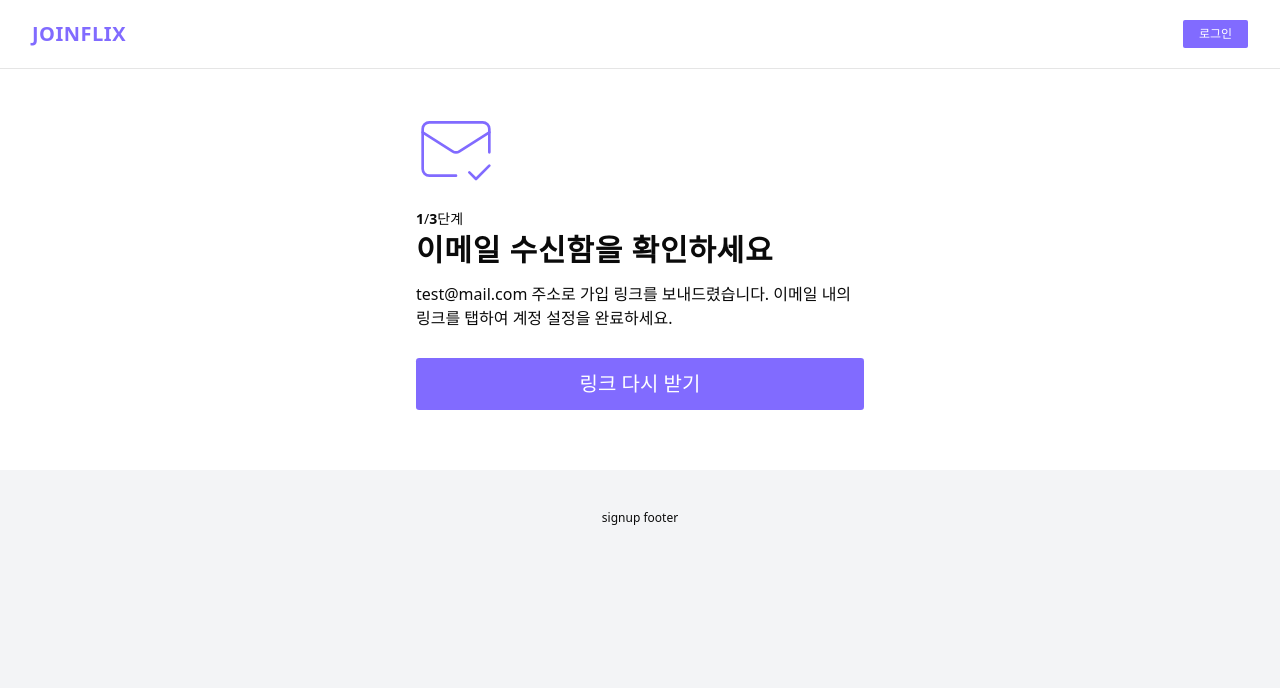
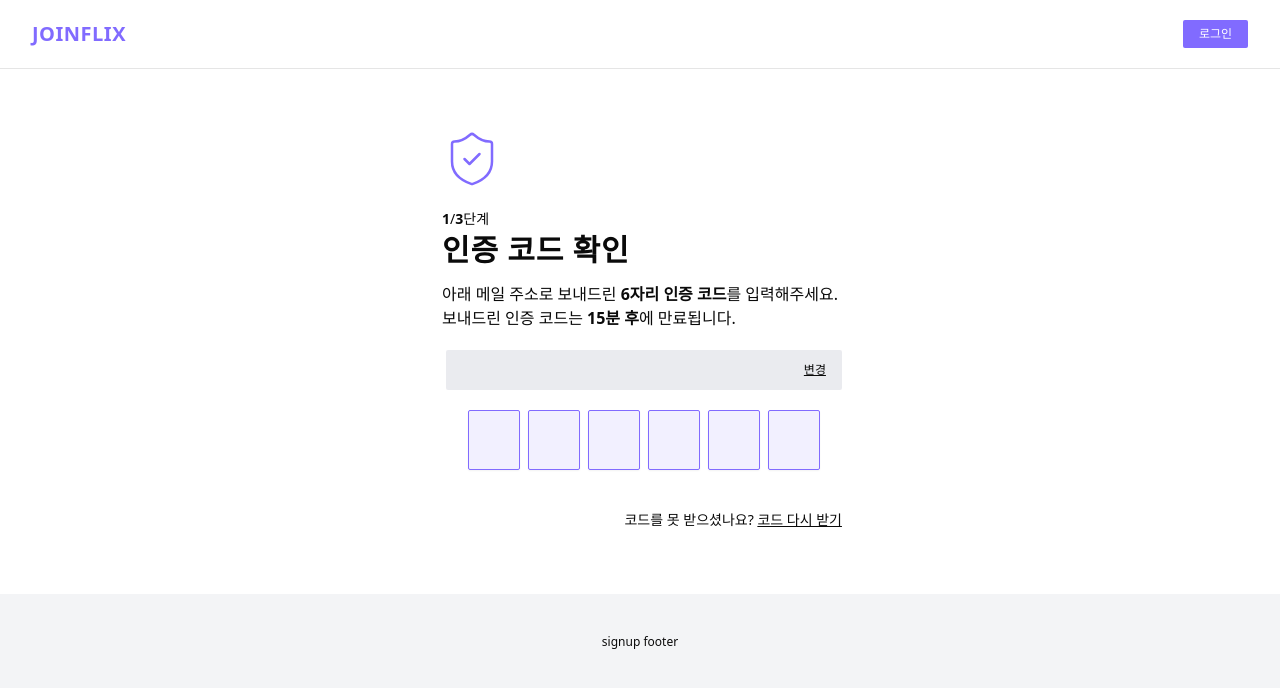
Before and after one commit to Joinflix/frontend, a React (Vite) app: page /signup/step1-confirm-code in a window 1280 px wide. Shown: the top 688 px of the page. Built offline with nearby package versions, Linux system fonts and the light colour scheme.

Commit message:
feat(signup): 1단계 ConfirmCode 수정 - 안내 메시지 수정 - 인증 후 Step2SetPassword로 redirect

```diff
--- /dev/null
+++ b/src/api/queries/useVerifyCode.ts
@@ -0,0 +1,28 @@
+import { useMutation } from "@tanstack/react-query";
+import axiosClient from "../axiosClient";
+
+interface VerifyCodeParams {
+  email: string;
+  onSuccess?: () => void;
+  onError?: (message: string) => void;
+}
+
+export function useVerifyCode({ email, onSuccess, onError }: VerifyCodeParams) {
+  return useMutation({
+    mutationFn: async (code: string) => {
+      const res = await axiosClient.post("/auth/email/verify", {
+        email,
+        code,
+      });
+      return res.data;
+    },
+    onSuccess: () => {
+      if (onSuccess) onSuccess();
+    },
+    onError: (err: any) => {
+      const message =
+        err.response?.data?.message || "인증 코드가 올바르지 않습니다.";
+      if (onError) onError(message);
+    },
+  });
+}
--- a/src/components/signup/step/Step1ConfirmCode.tsx
+++ b/src/components/signup/step/Step1ConfirmCode.tsx
@@ -1,17 +1,60 @@
-import { MailCheck } from "lucide-react";
-import { useNavigate } from "react-router";
+import { useLocation, useNavigate } from "react-router";
+import { InputOTP, InputOTPGroup, InputOTPSlot } from "../../ui/input-otp";
+import { ShieldCheck } from "lucide-react";
+import { useRequestVerificationCode } from "../../../api/queries/useRequestVerificationCode";
+import CodeLoadingOverlay from "./LoadingOverlay";
+import { useEffect, useState } from "react";
+import { useVerifyCode } from "../../../api/queries/useVerifyCode";
+
+const OTP_BOX_STYLE =
+  "!rounded-xs border w-13 h-15 border-[#816BFF] bg-[#816BFF]/10 text-4xl font-extrabold text-[#816BFF]";
+const OTP_MAX_LENGTH = 6;
 
 export const Step1ConfirmCode = () => {
   const navigate = useNavigate();
-  const handleClickButton = () => {
-    navigate("/signup/step2-membership");
+  const location = useLocation();
+  const [otp, setOtp] = useState("");
+
+  const email = location.state?.email || "";
+
+  const handleClickChangeEmail = () => {
+    navigate("/");
   };
+
+  const { mutateAsync, isPending } = useRequestVerificationCode({
+    email,
+    onSuccess: () => {
+      alert(`${email} 계정으로 인증 번호를 다시 보내드렸습니다.`);
+    },
+  });
+
+  const handleClickResendCode = () => {
+    mutateAsync();
+  };
+
+  const { mutateAsync: verifyCode, isPending: isVerifying } = useVerifyCode({
+    email,
+    onSuccess: () => {
+      navigate("/signup/step2-set-password");
+    },
+    onError: (message) => {
+      alert(message);
+      setOtp("");
+    },
+  });
+
+  useEffect(() => {
+    if (otp.length === OTP_MAX_LENGTH) {
+      verifyCode(otp);
+    }
+  }, [otp, verifyCode]);
+
   return (
-    <div>
-      <div className="w-full max-w-md mt-10 flex flex-col gap-y-5">
+    <div className="relative">
+      <div className="w-full max-w-md mt-15 flex flex-col gap-y-5">
         {/*1. icon */}
         <div className="flex flex-row items-center">
-          <MailCheck className="size-20 stroke-[#816BFF] stroke-[0.8]" />
+          <ShieldCheck className="size-15 stroke-[#816BFF] stroke-1" />
         </div>
 
         {/*2. step content */}
@@ -23,27 +66,65 @@ export const Step1ConfirmCode = () => {
           </div>
           <div>
             <h1 className="text-3xl font-semibold leading-snug tracking-wide">
-              이메일 수신함을 확인하세요
+              인증 코드 확인
             </h1>
           </div>
           <div className="mt-3 font-light">
-            <span>
-              test@mail.com 주소로 가입 링크를 보내드렸습니다. 이메일 내의
-              링크를 탭하여 계정 설정을 완료하세요.
-            </span>
+            <p>
+              아래 메일 주소로 보내드린{" "}
+              <span className="font-bold">6자리 인증 코드</span>를 입력해주세요.
+            </p>
+            <p>
+              보내드린 인증 코드는 <span className="font-bold">15분 후</span>에
+              만료됩니다.
+            </p>
+          </div>
+
+          <div className="flex flex-col m-1 gap-5 mt-5 w-full">
+            <div className="bg-gray-200/80 rounded-xs px-4 py-3 flex justify-between items-center">
+              <span>{email}</span>
+              <span
+                className="text-xs cursor-pointer underline"
+                onClick={handleClickChangeEmail}
+              >
+                변경
+              </span>
+            </div>
+
+            <div className="flex justify-center w-full">
+              <InputOTP
+                maxLength={OTP_MAX_LENGTH}
+                value={otp}
+                onChange={setOtp}
+              >
+                <InputOTPGroup className="gap-2">
+                  {Array.from({ length: OTP_MAX_LENGTH }).map((_, index) => (
+                    <InputOTPSlot
+                      key={index}
+                      index={index}
+                      className={OTP_BOX_STYLE}
+                    />
+                  ))}
+                </InputOTPGroup>
+              </InputOTP>
+            </div>
+
+            <div className="tracking-normal text-sm mt-5 mb-10 text-right">
+              <p>
+                코드를 못 받으셨나요?{" "}
+                <span
+                  className="underline cursor-pointer cursor-"
+                  onClick={handleClickResendCode}
+                >
+                  코드 다시 받기
+                </span>
+              </p>
+            </div>
           </div>
         </div>
+      </div>
 
-        {/*3. button */}
-        <div className="w-full max-w-md mt-2 mb-10">
-          <button
-            className="bg-[#816BFF] cursor-pointer hover:bg-[#5e42c8] text-white text-xl rounded-[0.2rem] w-full flex items-center justify-center py-3"
-            onClick={handleClickButton}
-          >
-            링크 다시 받기
-          </button>
-        </div>
-      </div>
+      {isPending && <CodeLoadingOverlay message="코드 전송 중" />}
     </div>
   );
 };
--- /dev/null
+++ b/src/components/signup/step/Step2SetPassword.tsx
@@ -0,0 +1,5 @@
+const Step2SetPassword = () => {
+  return <div>Step2SetPassword</div>;
+};
+
+export default Step2SetPassword;
--- a/src/router/routes.tsx
+++ b/src/router/routes.tsx
@@ -8,12 +8,12 @@ import LandingPage from "../pages/LandingPage";
 import SignupPage from "../pages/SignupPage";
 import { Step1SendCode } from "../components/signup/step/Step1SendCode";
 import { Step1ConfirmCode } from "../components/signup/step/Step1ConfirmCode";
-import { Step2Membership } from "../components/signup/step/Step2Membership";
 import { Step2SelectPlan } from "../components/signup/step/Step2SelectPlan";
 import SigninPage from "../pages/SigninPage";
 import Step1Email from "../components/signin/step/Step1Email";
 import Step2Code from "../components/signin/step/Step2Code";
 import Step2Password from "../components/signin/step/Step2Password";
+import Step2SetPassword from "../components/signup/step/Step2SetPassword";
 
 const routes = createBrowserRouter(
   createRoutesFromElements(
@@ -28,7 +28,7 @@ const routes = createBrowserRouter(
       <Route path="/signup" element={<SignupPage />}>
         <Route path="step1-send-code" element={<Step1SendCode />} />
         <Route path="step1-confirm-code" element={<Step1ConfirmCode />} />
-        <Route path="step2-membership" element={<Step2Membership />} />
+        <Route path="step2-set-password" element={<Step2SetPassword />} />
         <Route path="step2-select-plan" element={<Step2SelectPlan />} />
       </Route>
     </>,
```
